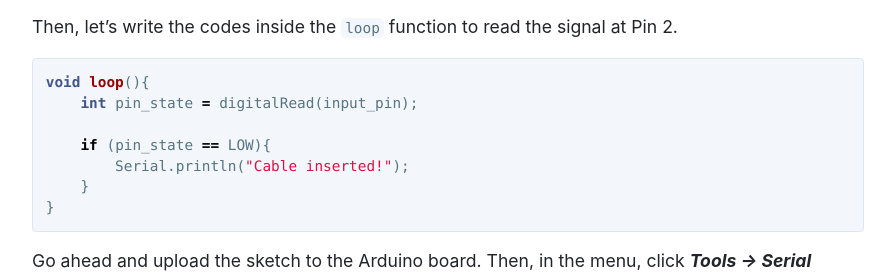
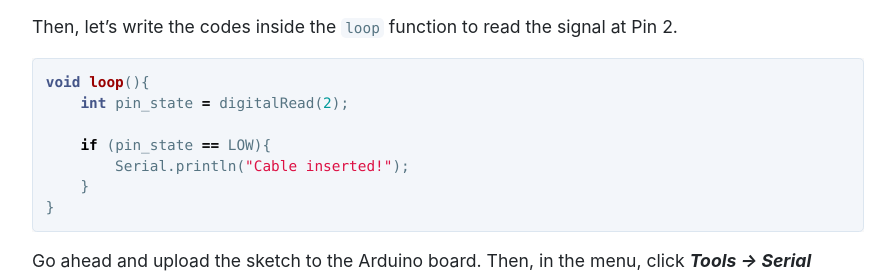
Before and after one commit to gpiocc/learn, a Jekyll site: the page built from _posts/2020-02-23-martin-ku-arduino-for-absolute-beginners.md, in a window 1280 px wide and 900 px high, scrolled down 9259 px. Shown: the part 165-442 px from the top of the window, without its empty margins (192-1087 px from the left). Built offline with Jekyll 4.4.1, drawn with Linux system fonts in a browser that asks for light colours.

Commit message:
Fix an error in the digitalRead example.

````diff
--- a/_posts/2020-02-23-martin-ku-arduino-for-absolute-beginners.md
+++ b/_posts/2020-02-23-martin-ku-arduino-for-absolute-beginners.md
@@ -151,7 +151,7 @@ Then, let's write the codes inside the `loop` function to read the signal at Pin
 
 ```c++
 void loop(){
-    int pin_state = digitalRead(input_pin);
+    int pin_state = digitalRead(2);
 
     if (pin_state == LOW){
         Serial.println("Cable inserted!");
@@ -194,7 +194,7 @@ To facilitate debugging, the Arduino IDE has a built in **Serial Monitor**. It a
 In the `loop` function:
 
 ```c++
-    int pin_state = digitalRead(input_pin);
+    int pin_state = digitalRead(2);
 ```
 
 The `digitalRead` function is called first to read the state of Pin 2 and store the state to the integer **variable** `pin_state`. If the voltage at Pin 2 is 5V, `digitalRead` returns a constant `HIGH`; otherwise, it returns a constant `LOW`.
````
